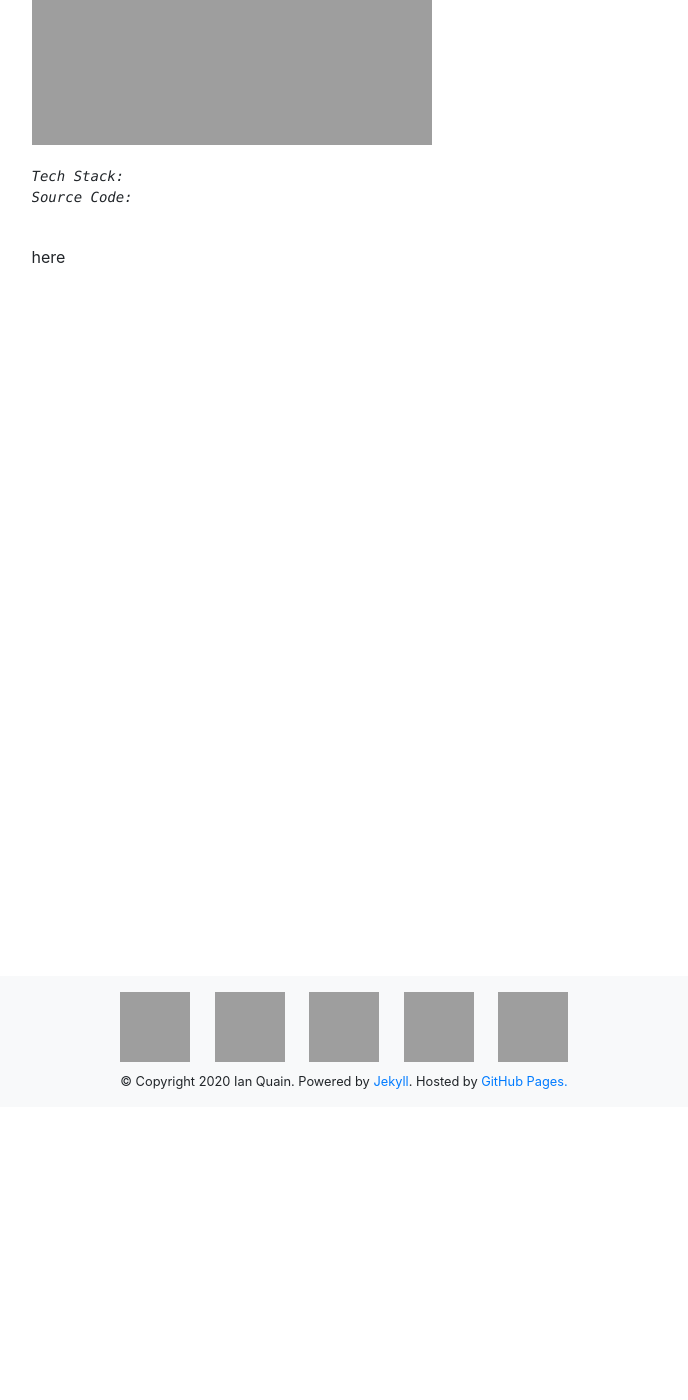
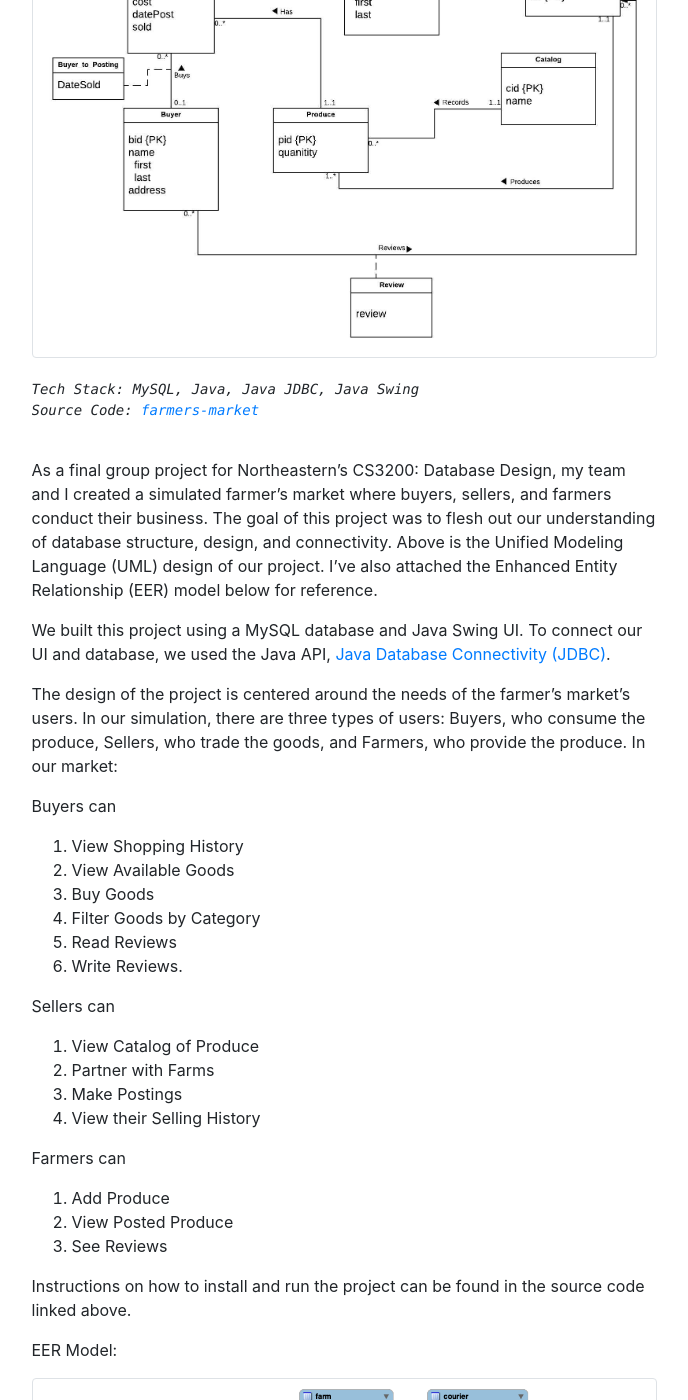
Before and after one commit to quaini/deprecated-personal-website, a Jekyll site: the page built from _posts/2020-11-1-farmers-market.md, in a window 1280 px wide and 1400 px high, scrolled down 293 px. Shown: the whole window, without its empty margins (296-984 px from the left). Built offline with Jekyll 4.4.1, drawn with Linux system fonts in a browser that asks for light colours; some of the changed text lies outside the part shown; grey boxes are pictures that could not be loaded.

Commit message:
farmers market post

```diff
--- a/_posts/2020-11-1-farmers-market.md
+++ b/_posts/2020-11-1-farmers-market.md
@@ -1,10 +1,44 @@
 ---
 layout: project
-title: "Farmers Market"
+title: "Farmer's Market"
 date: 2020-11-14
 categories: projects school
 permalink: /:categories/:title
-description: farmer description
+description: Final project for Database Design. Simulated farmer’s market with MySQL database and Java Swing UI.
+stack: MySQL, Java, Java JDBC, Java Swing
+source: farmers-market
+sourceurl: "https://github.com/GuilledelAguila/farmersmarket"
+picture: /assets/quaini/img/farmers-market-uml.jpeg
 ---
 
-here
+As a final group project for Northeastern's CS3200: Database Design, my team and I created a simulated farmer's market where buyers, sellers, and farmers conduct their business. The goal of this project was to flesh out our understanding of database structure, design, and connectivity. Above is the Unified Modeling Language (UML) design of our project. I've also attached the Enhanced Entity Relationship (EER) model below for reference.
+
+We built this project using a MySQL database and Java Swing UI. To connect our UI and database, we used the Java API, [Java Database Connectivity (JDBC)](https://docs.oracle.com/javase/tutorial/jdbc/overview/index.html).
+
+The design of the project is centered around the needs of the farmer's market's users. In our simulation, there are three types of users: Buyers, who consume the produce, Sellers, who trade the goods, and Farmers, who provide the produce. In our market:
+
+Buyers can
+1. View Shopping History
+2. View Available Goods
+3. Buy Goods
+3. Filter Goods by Category
+4. Read Reviews
+6. Write Reviews.
+
+Sellers can
+1. View Catalog of Produce
+2. Partner with Farms
+3. Make Postings
+4. View their Selling History
+
+Farmers can
+1. Add Produce
+2. View Posted Produce
+3. See Reviews
+
+
+Instructions on how to install and run the project can be found in the source code linked above.
+
+EER Model:
+
+<img src="/assets/quaini/img/farmers-market-eer.png" class="img-thumbnail"/>
```
Also changed, not shown: _posts/2020-11-14-personal-website.md (+1 -1 lines), assets/quaini/img/farmers-market-eer.png (added), assets/quaini/img/farmers-market-uml.jpeg (added).
